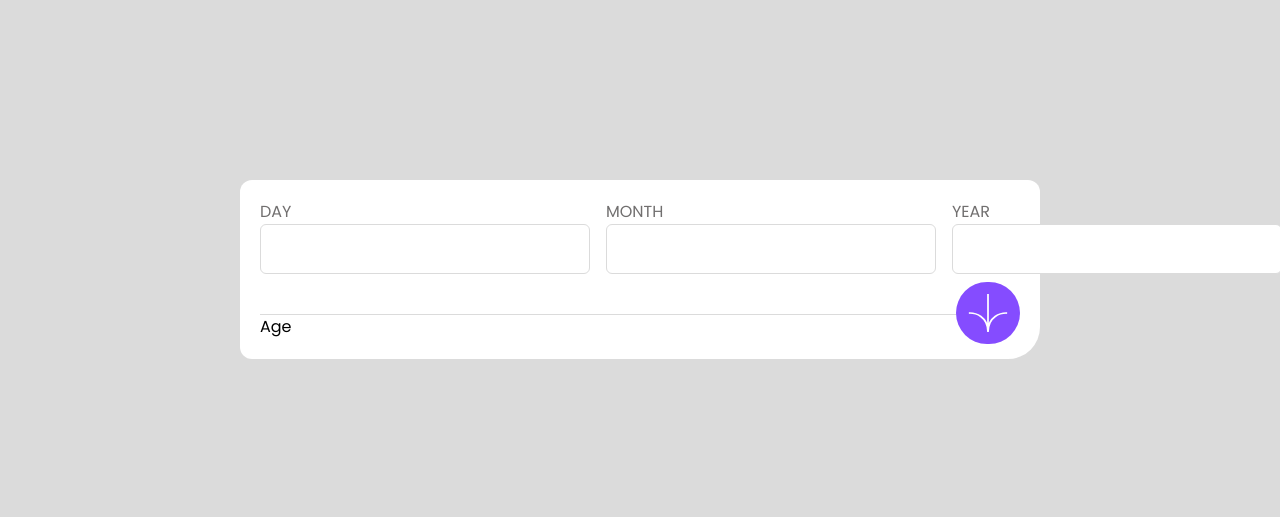
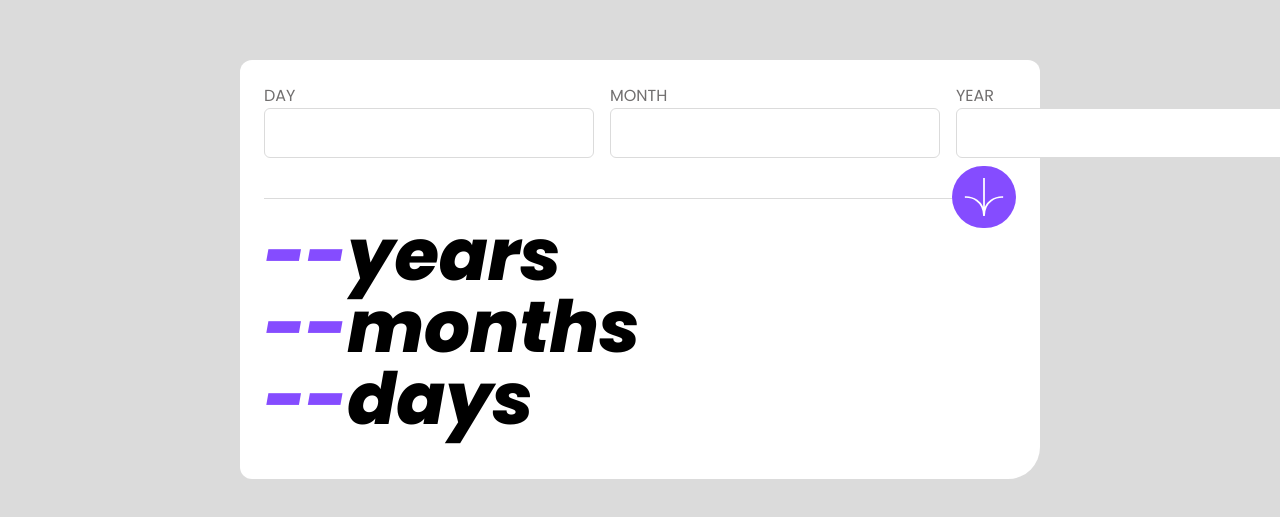
Before and after one commit to Rowada/FRM_react, a React (Vite) app in the folder age-calculator/: page / in a window 1280 px wide. Shown: the part 131-648 px from the top of the page. Built offline with nearby package versions, Linux system fonts and the light colour scheme.

Commit message:
style: add default main view

```diff
--- a/age-calculator/src/components/age/Age.jsx
+++ b/age-calculator/src/components/age/Age.jsx
@@ -1,5 +1,20 @@
 import React from "react";
 
 export const Age = () => {
-  return <div>Age</div>;
+  return (
+    <div className="py-5">
+      <h2 className="text-7xl font-extrabolditalic italic">
+        <span className="text-primary">--</span>
+        years
+      </h2>
+      <h2 className="text-7xl font-extrabolditalic">
+        <span className="text-primary">--</span>
+        months
+      </h2>
+      <h2 className="text-7xl font-extrabolditalic">
+        <span className="text-primary">--</span>
+        days
+      </h2>
+    </div>
+  );
 };
--- a/age-calculator/src/components/main/Main.jsx
+++ b/age-calculator/src/components/main/Main.jsx
@@ -5,7 +5,7 @@ import { Form } from "../form/Form";
 
 export const Main = () => {
   return (
-    <div className="bg-white rounded-xl rounded-br-4xl p-5 w-[800px]">
+    <div className="bg-white rounded-xl rounded-br-4xl p-6 w-[800px]">
       <Form />
 
       <Age />
```
